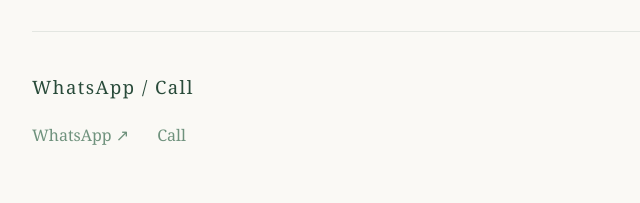
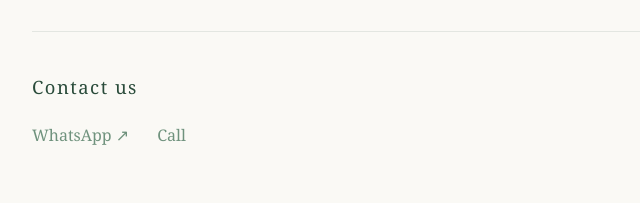
Before and after one commit to anuragpage/go, a plain HTML site: page index.html in a window 1280 px wide. Shown: the part 1046-1249 px from the top of the page, 276-916 px from the left. Drawn offline with Linux system fonts and the light colour scheme.

Commit message:
Change heading from 'WhatsApp / Call' to 'Contact us'

```diff
--- a/index.html
+++ b/index.html
@@ -345,7 +345,7 @@
 
     <section>
 
-      <h2>WhatsApp / Call</h2>
+      <h2>Contact us</h2>
 
       <div class="link-list">
 
```
